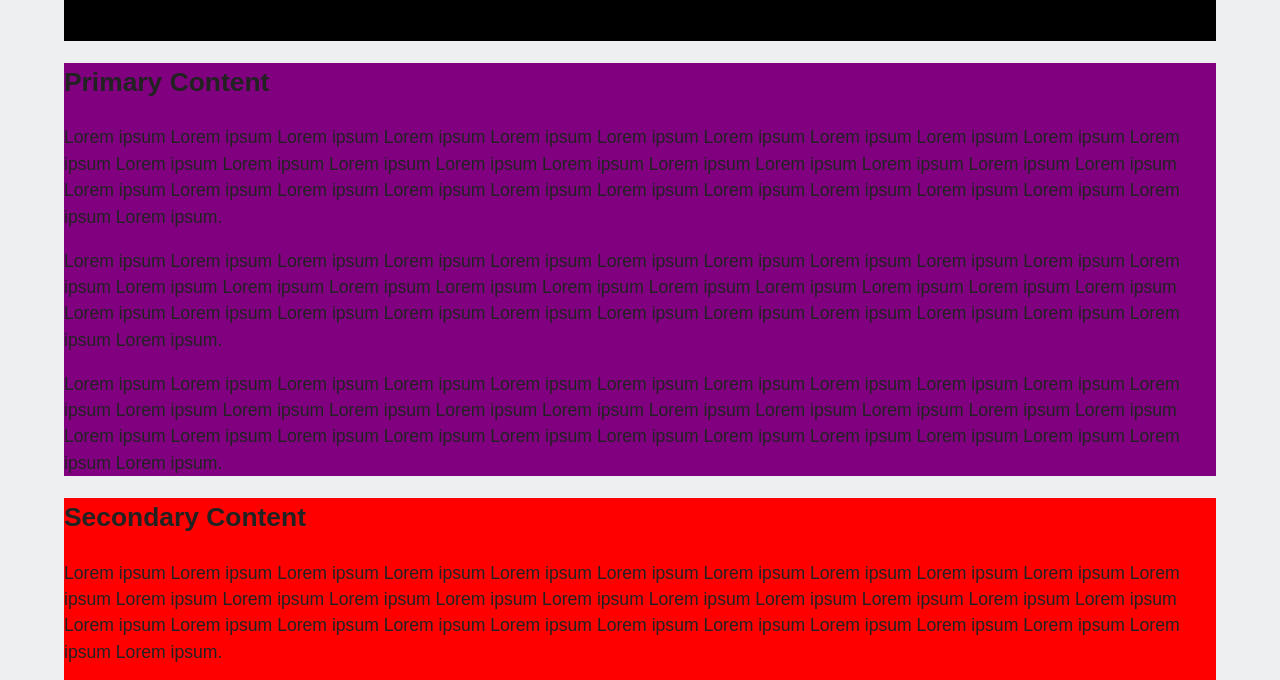
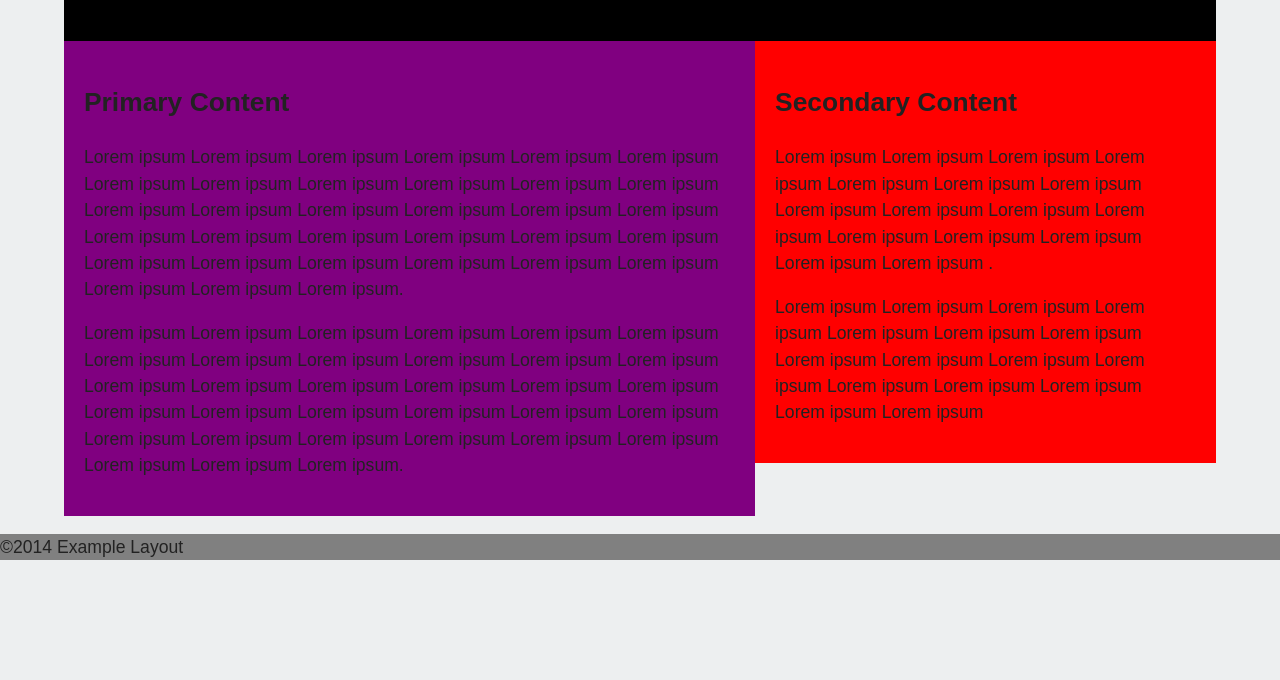
Before and after one commit to cornjacket/treehouse_css_layout_techniques, a plain HTML site: page index.html in a window 1280 px wide. Shown: the part 119-799 px from the top of the page. Drawn offline with nearby package versions, Linux system fonts and the light colour scheme.

Commit message:
change content to inline-block to create columns

```diff
--- a/css/styles.css
+++ b/css/styles.css
@@ -76,6 +76,27 @@ body {
     padding: 10px 20px; /* putting padding here instead of on li items makes large buttons that are clickable */
 }
 
+/* Column Layout
+================================ */
+
+.col {
+	display: inline-block;
+	padding: 20px;
+	margin-right: -5px; /* DRT - fix for extra white space added */
+	vertical-align: top; /* brings column up */
+}
+
+.primary-content {
+	width: 60%;
+}
+
+.secondary-content {
+	width: 40%;
+}
+
+/* Media Queries
+================================ */
+
 @media (max-width: 768px) {
 	.main-logo,
 	.main-nav,
--- a/index.html
+++ b/index.html
@@ -21,14 +21,12 @@
         <h2>Primary Content</h2>
         <p>Lorem ipsum Lorem ipsum Lorem ipsum Lorem ipsum Lorem ipsum Lorem ipsum Lorem ipsum Lorem ipsum Lorem ipsum Lorem ipsum Lorem ipsum Lorem ipsum Lorem ipsum Lorem ipsum Lorem ipsum Lorem ipsum Lorem ipsum Lorem ipsum Lorem ipsum Lorem ipsum Lorem ipsum Lorem ipsum Lorem ipsum Lorem ipsum Lorem ipsum Lorem ipsum Lorem ipsum Lorem ipsum Lorem ipsum Lorem ipsum Lorem ipsum Lorem ipsum Lorem ipsum.</p>
         <p>Lorem ipsum Lorem ipsum Lorem ipsum Lorem ipsum Lorem ipsum Lorem ipsum Lorem ipsum Lorem ipsum Lorem ipsum Lorem ipsum Lorem ipsum Lorem ipsum Lorem ipsum Lorem ipsum Lorem ipsum Lorem ipsum Lorem ipsum Lorem ipsum Lorem ipsum Lorem ipsum Lorem ipsum Lorem ipsum Lorem ipsum Lorem ipsum Lorem ipsum Lorem ipsum Lorem ipsum Lorem ipsum Lorem ipsum Lorem ipsum Lorem ipsum Lorem ipsum Lorem ipsum.</p>
-        <p>Lorem ipsum Lorem ipsum Lorem ipsum Lorem ipsum Lorem ipsum Lorem ipsum Lorem ipsum Lorem ipsum Lorem ipsum Lorem ipsum Lorem ipsum Lorem ipsum Lorem ipsum Lorem ipsum Lorem ipsum Lorem ipsum Lorem ipsum Lorem ipsum Lorem ipsum Lorem ipsum Lorem ipsum Lorem ipsum Lorem ipsum Lorem ipsum Lorem ipsum Lorem ipsum Lorem ipsum Lorem ipsum Lorem ipsum Lorem ipsum Lorem ipsum Lorem ipsum Lorem ipsum.</p>
       </div>
 
       <div class="secondary-content col">
         <h2>Secondary Content</h2>
-        <p>Lorem ipsum Lorem ipsum Lorem ipsum Lorem ipsum Lorem ipsum Lorem ipsum Lorem ipsum Lorem ipsum Lorem ipsum Lorem ipsum Lorem ipsum Lorem ipsum Lorem ipsum Lorem ipsum Lorem ipsum Lorem ipsum Lorem ipsum Lorem ipsum Lorem ipsum Lorem ipsum Lorem ipsum Lorem ipsum Lorem ipsum Lorem ipsum Lorem ipsum Lorem ipsum Lorem ipsum Lorem ipsum Lorem ipsum Lorem ipsum Lorem ipsum Lorem ipsum Lorem ipsum.</p>
-        <p>Lorem ipsum Lorem ipsum Lorem ipsum Lorem ipsum Lorem ipsum Lorem ipsum Lorem ipsum Lorem ipsum Lorem ipsum Lorem ipsum Lorem ipsum Lorem ipsum Lorem ipsum Lorem ipsum Lorem ipsum Lorem ipsum Lorem ipsum Lorem ipsum Lorem ipsum Lorem ipsum Lorem ipsum Lorem ipsum Lorem ipsum Lorem ipsum Lorem ipsum Lorem ipsum Lorem ipsum Lorem ipsum Lorem ipsum Lorem ipsum Lorem ipsum Lorem ipsum Lorem ipsum.</p>
-        <p>Lorem ipsum Lorem ipsum Lorem ipsum Lorem ipsum Lorem ipsum Lorem ipsum Lorem ipsum Lorem ipsum Lorem ipsum Lorem ipsum Lorem ipsum Lorem ipsum Lorem ipsum Lorem ipsum Lorem ipsum Lorem ipsum Lorem ipsum Lorem ipsum Lorem ipsum Lorem ipsum Lorem ipsum Lorem ipsum Lorem ipsum Lorem ipsum Lorem ipsum Lorem ipsum Lorem ipsum Lorem ipsum Lorem ipsum Lorem ipsum Lorem ipsum Lorem ipsum Lorem ipsum.</p>
+        <p>Lorem ipsum Lorem ipsum Lorem ipsum Lorem ipsum Lorem ipsum Lorem ipsum Lorem ipsum Lorem ipsum Lorem ipsum Lorem ipsum Lorem ipsum Lorem ipsum Lorem ipsum Lorem ipsum Lorem ipsum Lorem ipsum .</p>
+        <p>Lorem ipsum Lorem ipsum Lorem ipsum Lorem ipsum Lorem ipsum Lorem ipsum Lorem ipsum Lorem ipsum Lorem ipsum Lorem ipsum Lorem ipsum Lorem ipsum Lorem ipsum Lorem ipsum Lorem ipsum Lorem ipsum </p>
       </div>
     </div>
 
```
